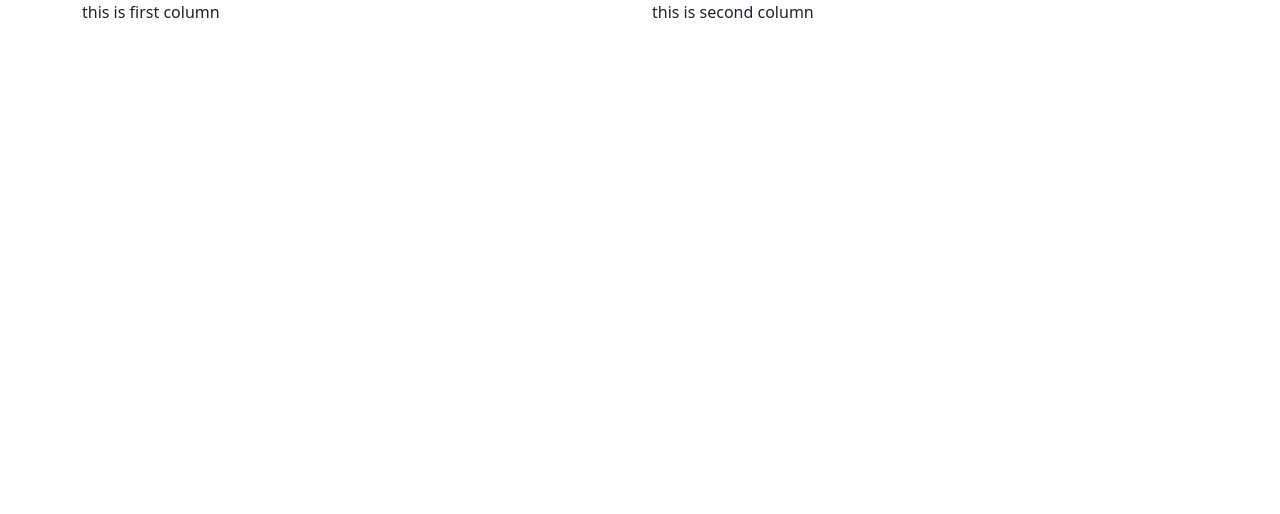
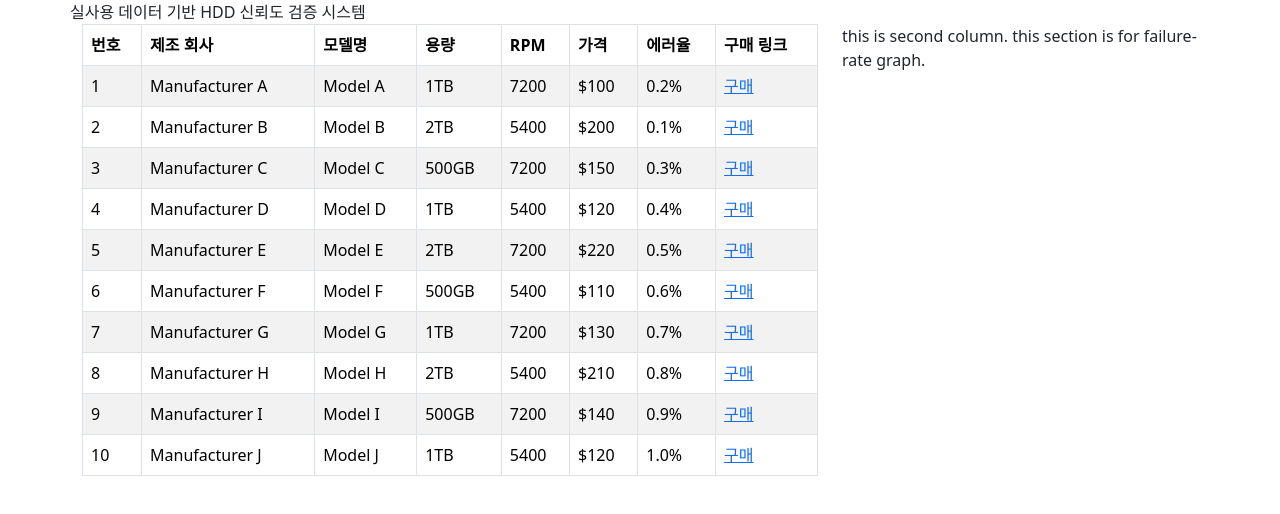
Before and after one commit to shythm/sw-application-2023-2, a React (Create React App) app in the folder app/hdd-relver-system/: page / in a window 1280 px wide. Shown: the top 514 px of the page. Built offline with nearby package versions, Linux system fonts and the light colour scheme.

Commit message:
component: add ReliabilityTable

```diff
--- a/app/hdd-relver-system/src/App.js
+++ b/app/hdd-relver-system/src/App.js
@@ -3,12 +3,125 @@ import Container from "react-bootstrap/Container";
 import Row from "react-bootstrap/Row";
 import Col from "react-bootstrap/Col";
 
+import ReliabilityTable from "./components/ReliabilityTable";
+
 export default function App() {
+  const sampleData = [
+    {
+      id: 1,
+      manufacturer: "Manufacturer A",
+      model: "Model A",
+      capacity: "1TB",
+      rpm: "7200",
+      price: "$100",
+      errorRate: "0.2%",
+      purchaseLink: "http://example.com",
+    },
+    {
+      id: 2,
+      manufacturer: "Manufacturer B",
+      model: "Model B",
+      capacity: "2TB",
+      rpm: "5400",
+      price: "$200",
+      errorRate: "0.1%",
+      purchaseLink: "http://example.com",
+    },
+    {
+      id: 3,
+      manufacturer: "Manufacturer C",
+      model: "Model C",
+      capacity: "500GB",
+      rpm: "7200",
+      price: "$150",
+      errorRate: "0.3%",
+      purchaseLink: "http://example.com",
+    },
+    {
+      id: 4,
+      manufacturer: "Manufacturer D",
+      model: "Model D",
+      capacity: "1TB",
+      rpm: "5400",
+      price: "$120",
+      errorRate: "0.4%",
+      purchaseLink: "http://example.com",
+    },
+    {
+      id: 5,
+      manufacturer: "Manufacturer E",
+      model: "Model E",
+      capacity: "2TB",
+      rpm: "7200",
+      price: "$220",
+      errorRate: "0.5%",
+      purchaseLink: "http://example.com",
+    },
+    {
+      id: 6,
+      manufacturer: "Manufacturer F",
+      model: "Model F",
+      capacity: "500GB",
+      rpm: "5400",
+      price: "$110",
+      errorRate: "0.6%",
+      purchaseLink: "http://example.com",
+    },
+    {
+      id: 7,
+      manufacturer: "Manufacturer G",
+      model: "Model G",
+      capacity: "1TB",
+      rpm: "7200",
+      price: "$130",
+      errorRate: "0.7%",
+      purchaseLink: "http://example.com",
+    },
+    {
+      id: 8,
+      manufacturer: "Manufacturer H",
+      model: "Model H",
+      capacity: "2TB",
+      rpm: "5400",
+      price: "$210",
+      errorRate: "0.8%",
+      purchaseLink: "http://example.com",
+    },
+    {
+      id: 9,
+      manufacturer: "Manufacturer I",
+      model: "Model I",
+      capacity: "500GB",
+      rpm: "7200",
+      price: "$140",
+      errorRate: "0.9%",
+      purchaseLink: "http://example.com",
+    },
+    {
+      id: 10,
+      manufacturer: "Manufacturer J",
+      model: "Model J",
+      capacity: "1TB",
+      rpm: "5400",
+      price: "$120",
+      errorRate: "1.0%",
+      purchaseLink: "http://example.com",
+    },
+  ];
+
   return (
     <Container>
+      <Row>실사용 데이터 기반 HDD 신뢰도 검증 시스템</Row>
       <Row>
-        <Col>this is first column</Col>
-        <Col>this is second column</Col>
+        <Col xs={12} md={8}>
+          <ReliabilityTable
+            data={sampleData}
+            onRowClick={(e) => console.log(e)}
+          />
+        </Col>
+        <Col xs={12} md={4}>
+          this is second column. this section is for failure-rate graph.
+        </Col>
       </Row>
     </Container>
   );
--- /dev/null
+++ b/app/hdd-relver-system/src/components/ReliabilityTable.jsx
@@ -0,0 +1,39 @@
+import React from "react";
+import { Table } from "react-bootstrap";
+
+const ReliabilityTable = ({ data, onRowClick }) => {
+  return (
+    <Table striped bordered hover>
+      <thead>
+        <tr>
+          <th>번호</th>
+          <th>제조 회사</th>
+          <th>모델명</th>
+          <th>용량</th>
+          <th>RPM</th>
+          <th>가격</th>
+          <th>에러율</th>
+          <th>구매 링크</th>
+        </tr>
+      </thead>
+      <tbody>
+        {data.map((item) => (
+          <tr key={item.id} onClick={() => onRowClick(item)}>
+            <td>{item.id}</td>
+            <td>{item.manufacturer}</td>
+            <td>{item.model}</td>
+            <td>{item.capacity}</td>
+            <td>{item.rpm}</td>
+            <td>{item.price}</td>
+            <td>{item.errorRate}</td>
+            <td>
+              <a href={item.purchaseLink}>구매</a>
+            </td>
+          </tr>
+        ))}
+      </tbody>
+    </Table>
+  );
+};
+
+export default ReliabilityTable;
```
